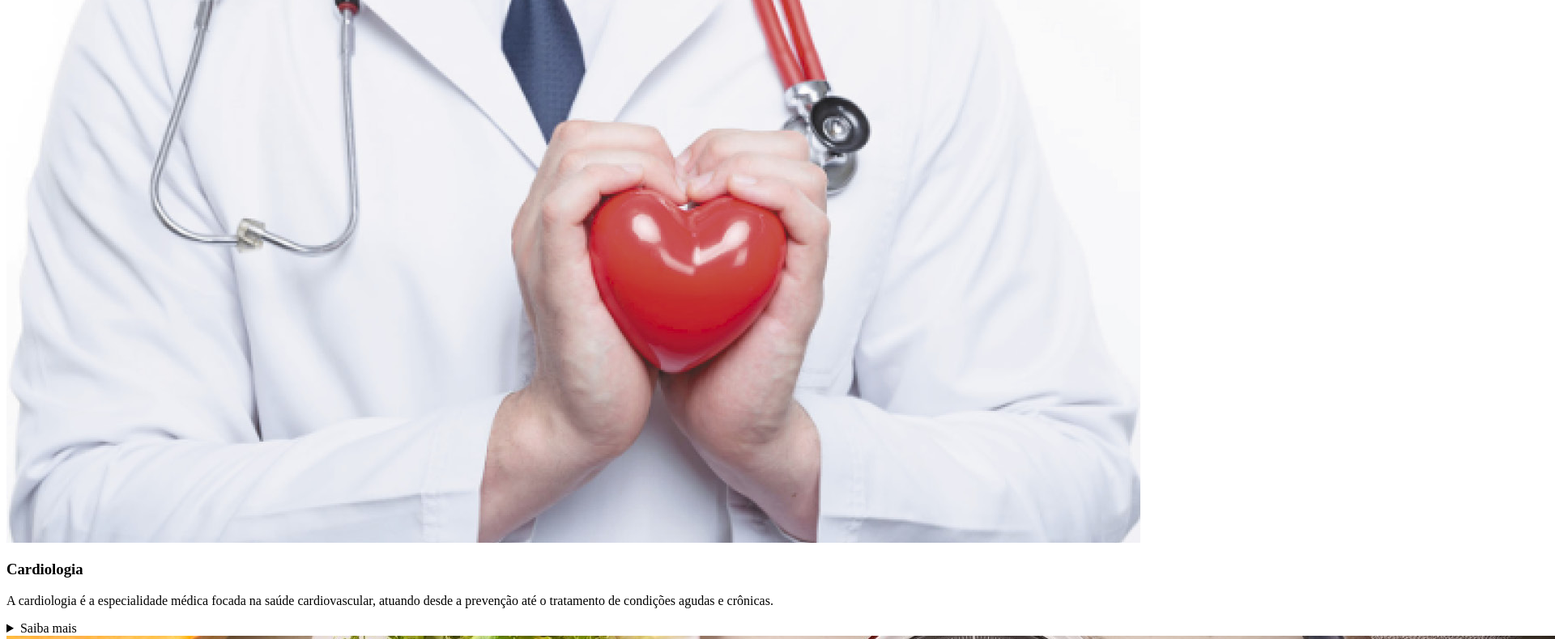
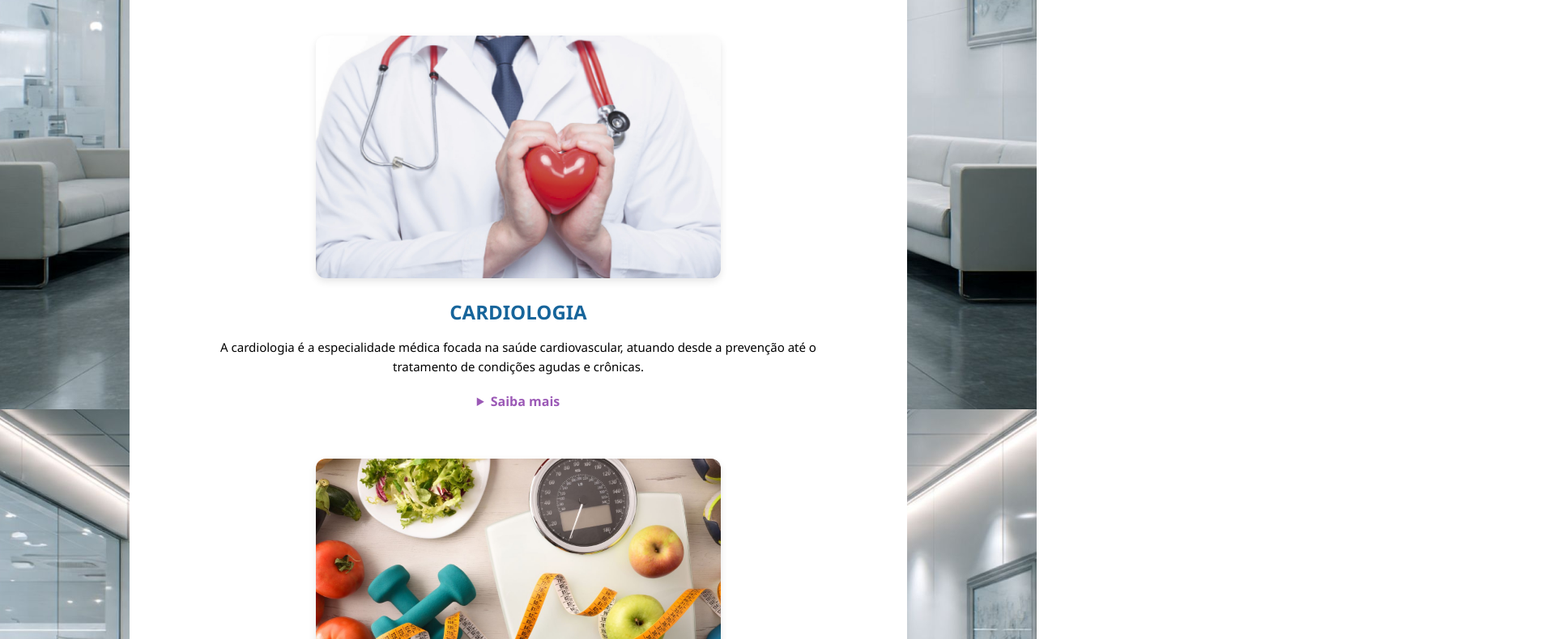
Before and after one commit to Lucas199720/Clinica-bem-estar, a plain HTML site: page index.html in a window 1280 px wide. Shown: the part 294-1084 px from the top of the page at 81% size, 1920 px wide, since content can reach past the window. Drawn offline with Linux system fonts and the light colour scheme.

Commit message:
Update index.html
Alteração do link do arquivo CSS

```diff
--- a/index.html
+++ b/index.html
@@ -4,7 +4,7 @@
     <meta charset="UTF-8">
     <meta name="viewport" content="width=device-width, initial-scale=1.0">
     <title>Clínica Vida Saudável</title>
-    <link rel="stylesheet" href="style copy.css">
+    <link rel="stylesheet" href="style.css">
 </head>
 <body>
 
```
